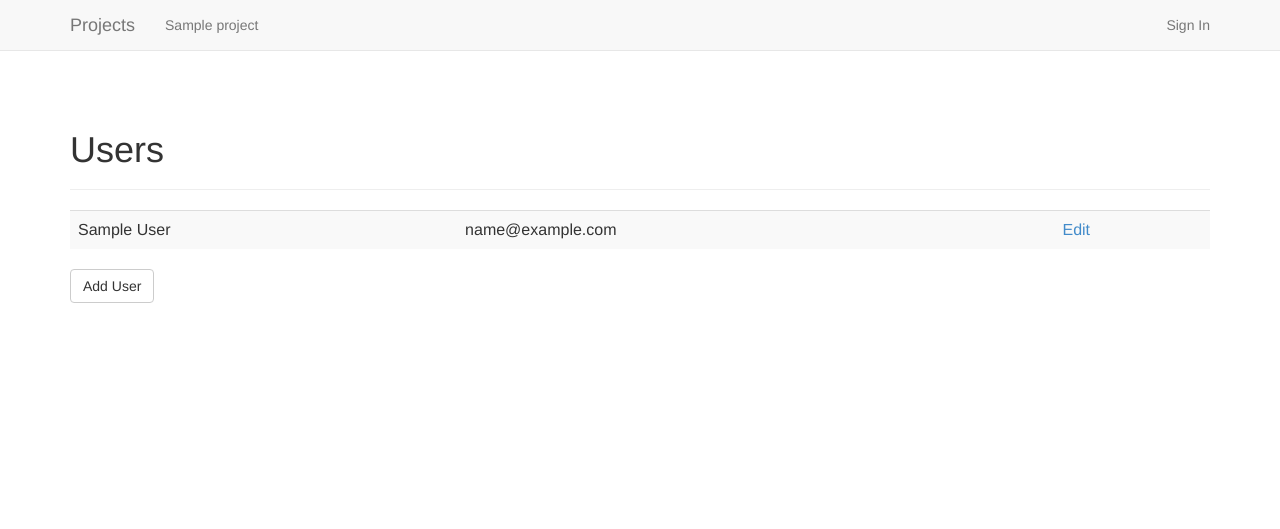
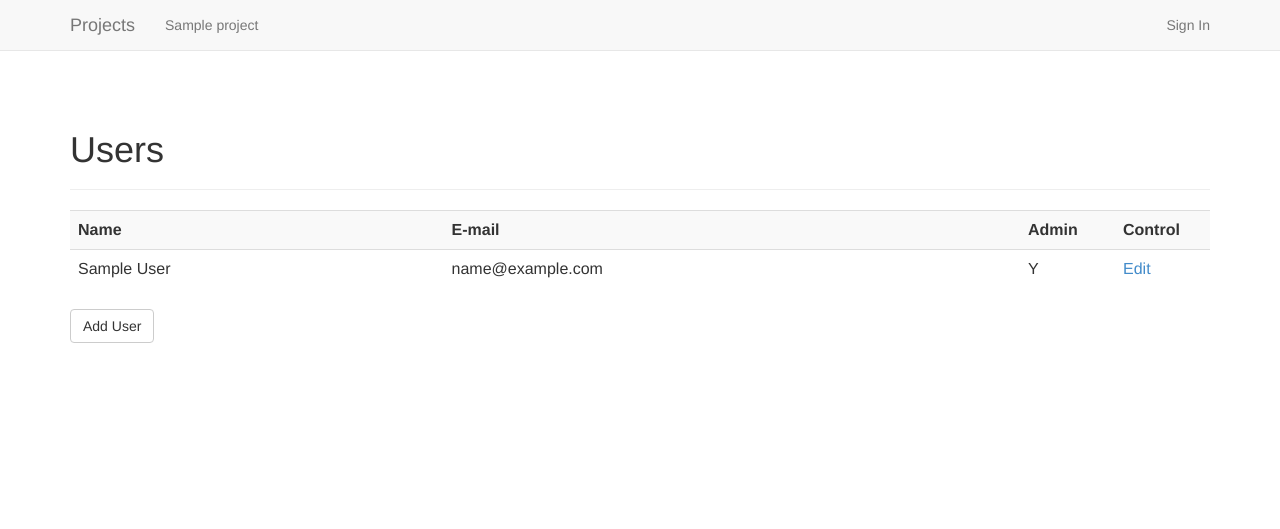
Before and after one commit to NTUCommonsense/NTUCommonsense, a Flask app: template apps/templates/list_users.html in a window 1280 px wide. Shown: the top 529 px of the page. Run offline with Flask 2, Linux system fonts and the light colour scheme; the template is opened without the code that fills it: values that come from a table or form of the project are taken from there, others are empty; tables that the repository leaves empty hold one stand-in row (values such as "Sample post"); some libraries are stand-ins or nearby versions.

Commit message:
Refine editing table

```diff
--- a/apps/models.py
+++ b/apps/models.py
@@ -166,7 +166,7 @@ class Interface(_CRUDMixin, db.Model):
     params = db.relationship('Parameter', lazy='dynamic')
 
     def __str__(self):
-        return self.format
+        return '[ {0} ] {1}'.format(self.method, self.format)
 
 
 class Download(_CRUDMixin, db.Model):
--- a/apps/templates/_macros.html
+++ b/apps/templates/_macros.html
@@ -42,9 +42,13 @@
 {% macro editing_table(project, type, items) %}
 <table class="edit-table table table-striped">
   <colgroup>
-    <col class="col-xs-10 col-sm-10">
-    <col span="2" class="col-xs-1 col-sm-1">
+    <col class="name col-xs-10 col-sm-10">
+    <col span="2" class="control col-xs-1 col-sm-1">
   </colgroup>
+  <tr>
+    <th>Item</th>
+    <th colspan="2">Control</th>
+  </tr>
   {% for item in items %}
   <tr>
     <td>{{ item }}</td>
--- a/apps/templates/list_users.html
+++ b/apps/templates/list_users.html
@@ -6,10 +6,23 @@
 <div class="container">
   {% call section('show_users', 'Users', back_to_top=False) %}
   <table class="edit-table table table-striped">
+    <colgroup>
+      <col class="name">
+      <col class="email">
+      <col class="is_admin col-xs-1 col-sm-1">
+      <col class="control col-xs-1 col-sm-1">
+    </colgroup>
+    <tr>
+      <th>Name</th>
+      <th>E-mail</th>
+      <th>Admin</th>
+      <th>Control</th>
+    </tr>
     {% for user in users %}
     <tr>
       <td>{{ user.name }}</td>
       <td>{{ user.email }}</td>
+      <td>{% if user.is_admin %}Y{% endif %}</td>
       <td><a href="{{ url_for('.edit_user', user_id=user.id) }}">Edit</a></td>
     </tr>
     {% endfor %}
```
Also changed, not shown: apps/templates/list_projects.html (+11 -0 lines).
